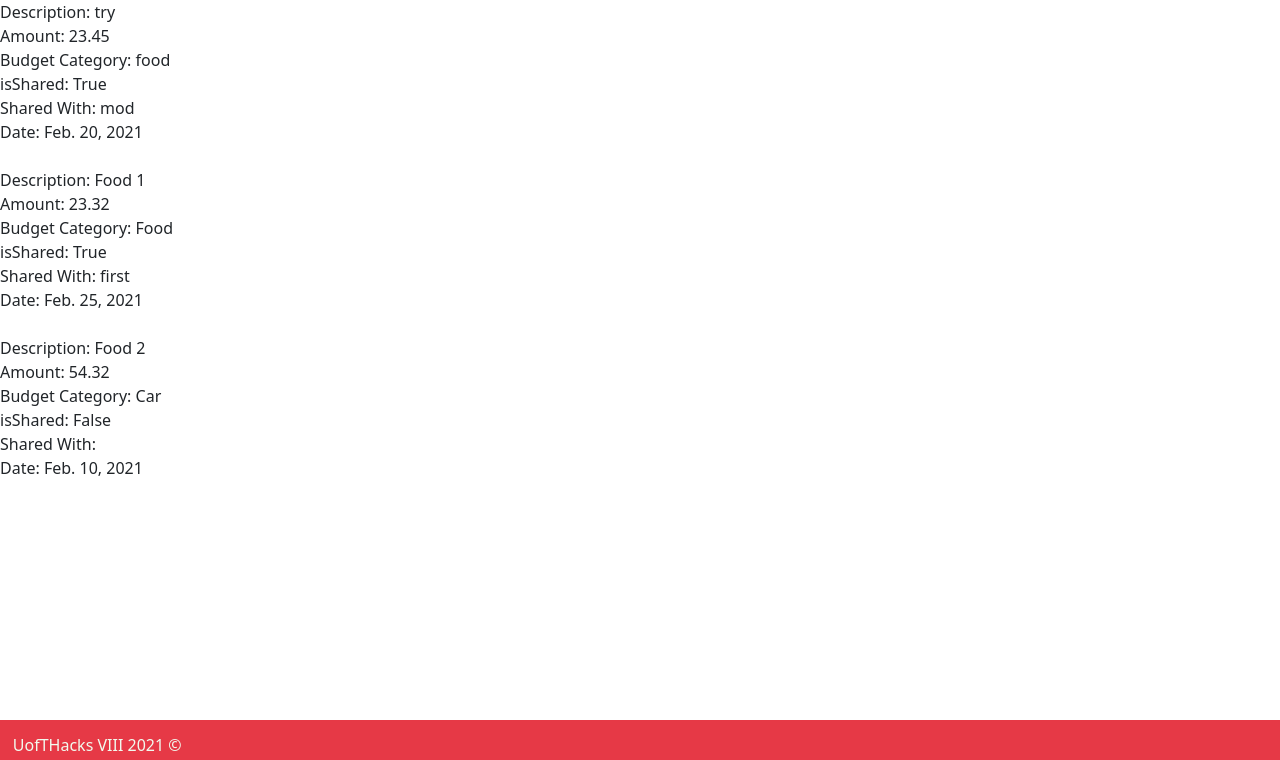
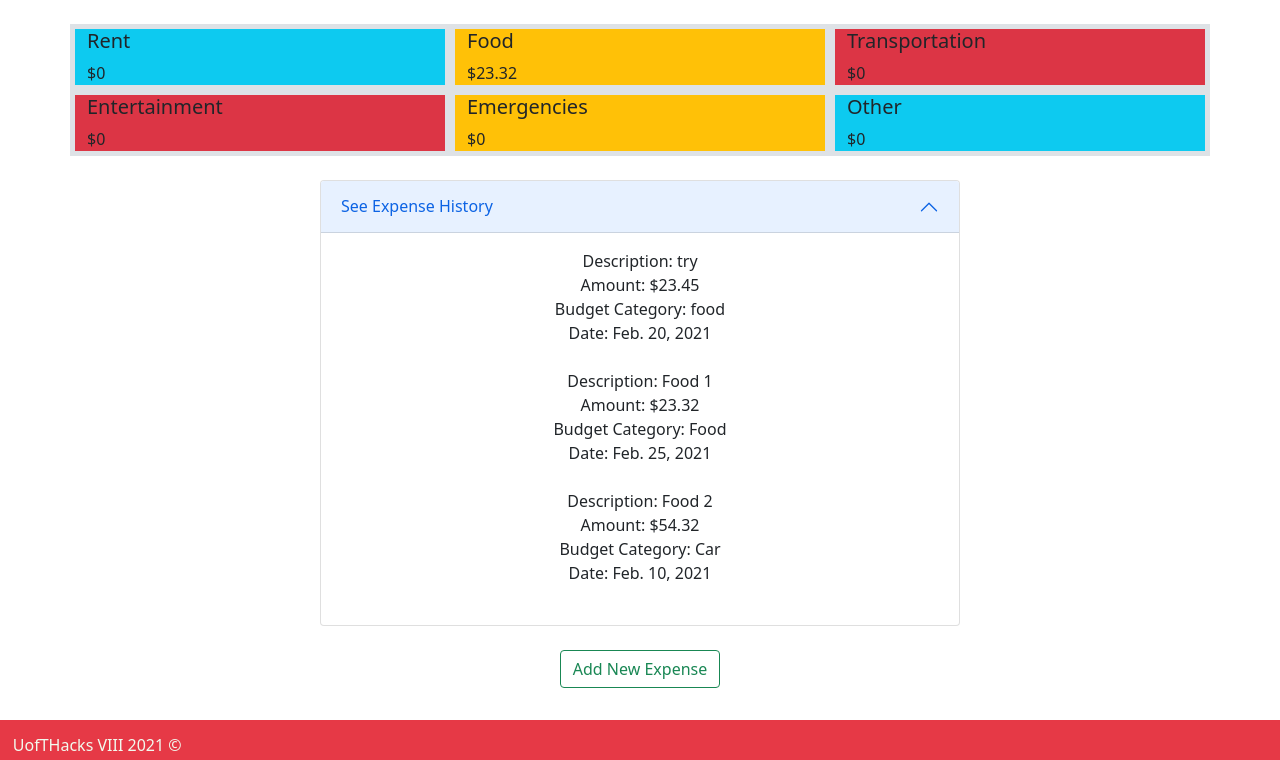
Before and after one commit to EngandDeveloper/uofthacks8, a Django app: page /expenses/dashboard/ in a window 1280 px wide. Shown: the part 40-800 px from the top of the page. Run offline with Django 3.2, Linux system fonts and the light colour scheme; data comes from the database, SQL or seed files in the repository.

```diff
--- a/finance/expenses/views.py
+++ b/finance/expenses/views.py
@@ -32,5 +32,26 @@ def getExpenses(request):
     context = {}
     user = request.user
     expenses = Expense.objects.all().filter(user__username__contains=user.username)
-    context = {'expenses':expenses}
+    #Budget Categories
+    rent = 0
+    food = 0
+    transportation = 0
+    entertainment = 0
+    emergencies = 0
+    other = 0
+    for i in expenses:
+        if i.budgetCategory == "Rent":
+            rent += i.amount
+        elif i.budgetCategory == "Food":
+            food += i.amount
+        elif i.budgetCategory == "Transportation":
+            transportation += i.amount
+        elif i.budgetCategory == "Entertainment":
+            entertainment += i.amount
+        elif i.budgetCategory == "Emergencies":
+            emergencies += i.amount
+        elif i.budgetCategory == "Other":
+            other += i.amount
+    budgets = [rent, food, transportation, entertainment, emergencies, other]
+    context = {'expenses':expenses, 'budgets':budgets}
     return render(request, 'expenses/dashboard.html', context)
--- a/finance/templates/expenses/dashboard.html
+++ b/finance/templates/expenses/dashboard.html
@@ -2,16 +2,68 @@
 
 {% block body %}
 
+    <br>
+    <div class="container">
+        <div class="row">
+          <div class="col bg-info border border-5">
+            <h5>Rent</h5>
+            ${{budgets.0}}
+          </div>
+          <div class="col bg-warning border border-5">
+            <h5>Food</h5>
+            ${{budgets.1}}
+          </div>
+          <div class="col bg-danger border border-5">
+            <h5>Transportation</h5>
+            ${{budgets.2}}
+          </div>
+        </div>
+        <div class="row">
+          <div class="col bg-danger border border-5">
+            <h5>Entertainment</h5>
+            ${{budgets.3}}
+          </div>
+          <div class="col bg-warning border border-5">
+            <h5>Emergencies</h5>
+            ${{budgets.4}}
+          </div>
+          <div class="col bg-info border border-5">
+            <h5>Other</h5>
+            ${{budgets.5}}
+          </div>
+        </div>
+    </div>
+
+    <br>
+
+    <div class="form-wrapper">
+        <div class="accordion" id="accordionExample">
+            <div class="accordion-item">
+            <h2 class="accordion-header" id="headingOne">
+                <button class="accordion-button" type="button" data-bs-toggle="collapse" data-bs-target="#collapseOne" aria-expanded="true" aria-controls="collapseOne">
+                See Expense History
+                </button>
+            </h2>
+            <div id="collapseOne" class="accordion-collapse collapse show" aria-labelledby="headingOne" data-bs-parent="#accordionExample">
+                <div class="accordion-body">
                     {% for e in expenses %}
                         <div class="expense-item">
                             Description: {{e.description}} <br>
-            Amount: {{e.amount}} <br>
+                            Amount: ${{e.amount}} <br>
                             Budget Category: {{e.budgetCategory}} <br>
-            isShared: {{e.isShared}} <br>
-            Shared With: {{e.sharedWith}} <br>
+                            <!-- isShared: {{e.isShared}} <br>
+                            Shared With: {{e.sharedWith}} <br> -->
                             Date: {{e.date}}<br>
                         </div>
                         <br>
                     {% endfor %}
+                </div>
+            </div>
+        </div>
+    </div>
+
+    <br>
+
+    <a href="{% url 'expenses' %}" class="btn btn-outline-success">Add New Expense</a>
 
 {% endblock %}
--- a/finance/templates/users/index.html
+++ b/finance/templates/users/index.html
@@ -60,7 +60,7 @@
               <div class="col">
                 <h3>Take action now! Save money for your future...</h3>
                 <h4>Pay your student loan debt off!</h4>
-                <button class="btn btn-primary"><a href="{% url 'register' %}"></a>Register Now!</button>
+                <button class="btn btn-primary btn-lg"><a href="{% url 'register' %}"></a>Register Now!</button>
               </div>
               <div class="col">
                 <img src="{% static "images/image2.jpg" %}" alt="Hi!" width="60%" height="100%" />
```
Also changed, not shown: finance/templates/expenses/index.html (+13 -1 lines). Lines whose indentation alone changed are shown as unchanged.
